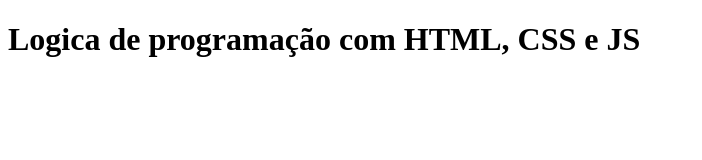
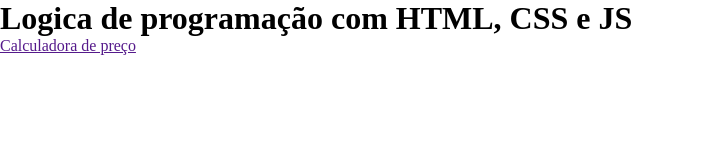
Before and after one commit to gabrielpiopio/atividade9, a plain HTML site: page index.html in a window 1280 px wide. Shown: the whole page, without its empty margins (0-702 px from the left). Drawn offline with Linux system fonts and the light colour scheme.

Commit message:
feat: create nav list

```diff
--- a/index.html
+++ b/index.html
@@ -3,11 +3,20 @@
 <head>
     <meta charset="UTF-8">
     <meta name="viewport" content="width=device-width, initial-scale=1.0">
+    <link rel="stylesheet" href="style.css">
     <title>Lógica de Programação com HTML, CSS e JS</title>
 </head>
 <body>
-    <head>
+    <header>
         <h1>Logica de programação com HTML, CSS e JS</h1>
-    </head>
+    </header>
+
+    <nav>
+        <ul>
+            <li>
+                <a href="">Calculadora de preço</a>
+            </li>
+        </ul>
+    </nav>
 </body>
 </html>
--- a/style.css
+++ b/style.css
@@ -0,0 +1,5 @@
+*{
+    margin: 0;
+    padding: 0;
+    box-sizing: border-box;
+}
```
